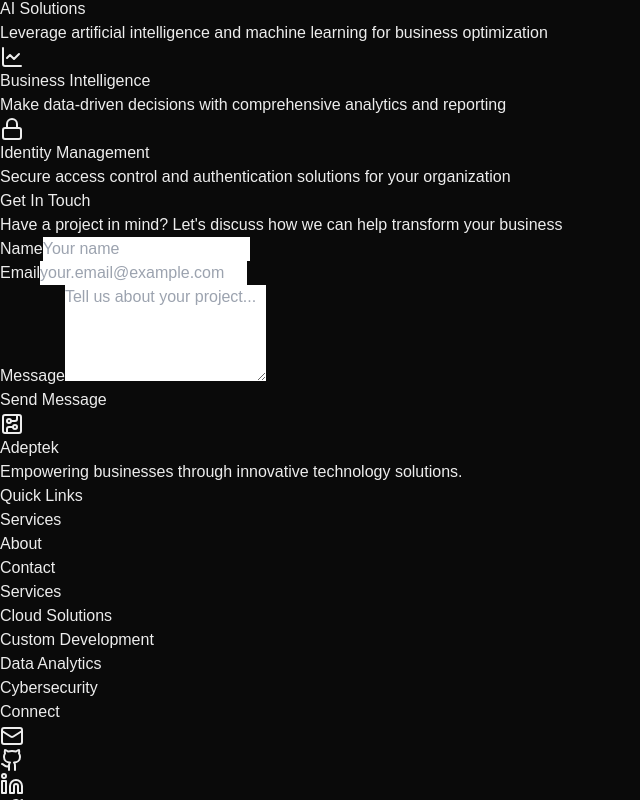
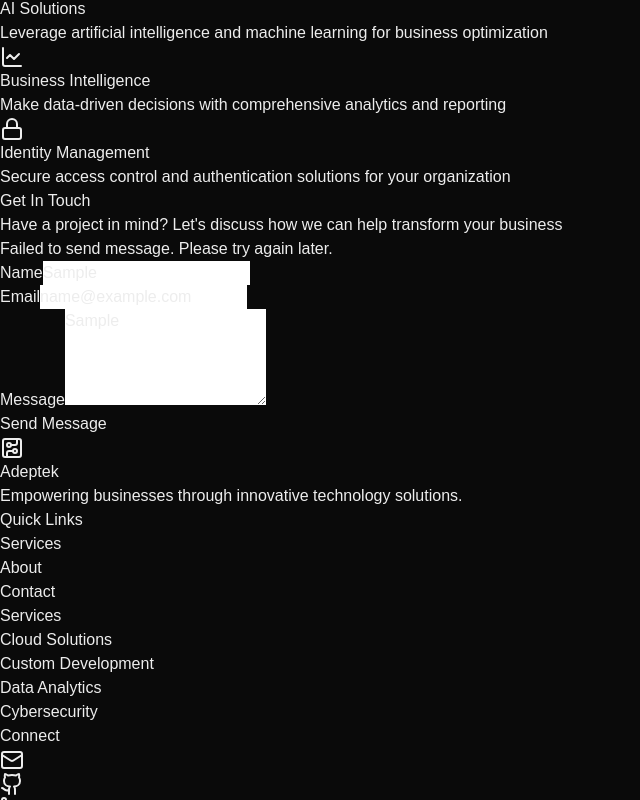
Before and after one commit to Abhinav-Kotta/adeptek-website, a Next.js app: page / in a window 1280 px wide. Both pictures are taken after typing "Sample", "name@example.com", "Sample" into the empty fields and a click on the button "Send Message". Shown: the part 1083-1883 px from the top of the page, without its empty margins (0-640 px from the left). Built offline with nearby package versions, Linux system fonts and the light colour scheme; no server answers.

Commit message:
try resend

```diff
--- a/package.json
+++ b/package.json
@@ -13,7 +13,8 @@
     "next": "15.1.1",
     "next-themes": "^0.4.4",
     "react": "^19.0.0",
-    "react-dom": "^19.0.0"
+    "react-dom": "^19.0.0",
+    "resend": "^4.0.1"
   },
   "devDependencies": {
     "@eslint/eslintrc": "^3",
--- a/src/components/ContactForm.tsx
+++ b/src/components/ContactForm.tsx
@@ -1,5 +1,6 @@
 "use client"
 import { FC, useState, ChangeEvent, FormEvent } from 'react'
+import { Loader2 } from 'lucide-react'
 
 interface FormData {
   name: string;
@@ -14,6 +15,10 @@
     message: ''
   })
   const [isSubmitting, setIsSubmitting] = useState<boolean>(false)
+  const [submitStatus, setSubmitStatus] = useState<{
+    type: 'success' | 'error' | null;
+    message: string;
+  }>({ type: null, message: '' })
 
   const handleChange = (e: ChangeEvent<HTMLInputElement | HTMLTextAreaElement>) => {
     const { name, value } = e.target
@@ -26,14 +31,34 @@
   const handleSubmit = async (e: FormEvent<HTMLFormElement>) => {
     e.preventDefault()
     setIsSubmitting(true)
+    setSubmitStatus({ type: null, message: '' })
 
-    // Simulate API call
-    await new Promise(resolve => setTimeout(resolve, 1000))
+    try {
+      const response = await fetch('/api/send', {
+        method: 'POST',
+        headers: {
+          'Content-Type': 'application/json',
+        },
+        body: JSON.stringify(formData),
+      })
 
-    // Reset form
-    setFormData({ name: '', email: '', message: '' })
-    setIsSubmitting(false)
-    alert('Message sent successfully!')
+      if (!response.ok) {
+        throw new Error('Failed to send message')
+      }
+
+      setSubmitStatus({
+        type: 'success',
+        message: 'Message sent successfully! We will get back to you soon.'
+      })
+      setFormData({ name: '', email: '', message: '' })
+    } catch (error) {
+      setSubmitStatus({
+        type: 'error',
+        message: 'Failed to send message. Please try again later.'
+      })
+    } finally {
+      setIsSubmitting(false)
+    }
   }
 
   return (
@@ -47,6 +72,13 @@
             </p>
           </div>
           <div className="max-w-xl mx-auto">
+            {submitStatus.type && (
+              <div className={`mb-6 p-4 rounded-lg ${
+                submitStatus.type === 'success' ? 'bg-green-900/50 text-green-300' : 'bg-red-900/50 text-red-300'
+              }`}>
+                {submitStatus.message}
+              </div>
+            )}
             <form onSubmit={handleSubmit} className="space-y-4 sm:space-y-6">
               <div>
                 <label htmlFor="name" className="block text-sm font-medium mb-1.5 sm:mb-2">Name</label>
@@ -58,7 +90,8 @@
                   onChange={handleChange}
                   required
                   placeholder="Your name"
-                  className="w-full px-3 sm:px-4 py-2 rounded-lg bg-gray-700 border border-gray-600 focus:border-blue-500 focus:ring-1 focus:ring-blue-500 placeholder-gray-400 text-sm sm:text-base"
+                  disabled={isSubmitting}
+                  className="w-full px-3 sm:px-4 py-2 rounded-lg bg-gray-700 border border-gray-600 focus:border-blue-500 focus:ring-1 focus:ring-blue-500 placeholder-gray-400 text-sm sm:text-base disabled:opacity-60"
                 />
               </div>
               <div>
@@ -71,7 +104,8 @@
                   onChange={handleChange}
                   required
                   placeholder="your.email@example.com"
-                  className="w-full px-3 sm:px-4 py-2 rounded-lg bg-gray-700 border border-gray-600 focus:border-blue-500 focus:ring-1 focus:ring-blue-500 placeholder-gray-400 text-sm sm:text-base"
+                  disabled={isSubmitting}
+                  className="w-full px-3 sm:px-4 py-2 rounded-lg bg-gray-700 border border-gray-600 focus:border-blue-500 focus:ring-1 focus:ring-blue-500 placeholder-gray-400 text-sm sm:text-base disabled:opacity-60"
                 />
               </div>
               <div>
@@ -84,15 +118,21 @@
                   required
                   rows={4}
                   placeholder="Tell us about your project..."
-                  className="w-full px-3 sm:px-4 py-2 rounded-lg bg-gray-700 border border-gray-600 focus:border-blue-500 focus:ring-1 focus:ring-blue-500 placeholder-gray-400 text-sm sm:text-base"
+                  disabled={isSubmitting}
+                  className="w-full px-3 sm:px-4 py-2 rounded-lg bg-gray-700 border border-gray-600 focus:border-blue-500 focus:ring-1 focus:ring-blue-500 placeholder-gray-400 text-sm sm:text-base disabled:opacity-60"
                 />
               </div>
               <button
                 type="submit"
                 disabled={isSubmitting}
-                className="w-full bg-blue-600 hover:bg-blue-700 text-white font-semibold py-2.5 sm:py-3 px-6 sm:px-8 rounded-lg transition-colors disabled:opacity-50 disabled:cursor-not-allowed text-sm sm:text-base"
+                className="w-full bg-blue-600 hover:bg-blue-700 text-white font-semibold py-2.5 sm:py-3 px-6 sm:px-8 rounded-lg transition-colors disabled:opacity-50 disabled:cursor-not-allowed text-sm sm:text-base inline-flex items-center justify-center"
               >
-                {isSubmitting ? 'Sending...' : 'Send Message'}
+                {isSubmitting ? (
+                  <>
+                    <Loader2 className="w-4 h-4 mr-2 animate-spin" />
+                    Sending...
+                  </>
+                ) : 'Send Message'}
               </button>
             </form>
           </div>
```
Also changed, not shown: src/api/send/route.ts (added, +27 -0 lines), 1 other file (tests, documents, lock files or other folders).
